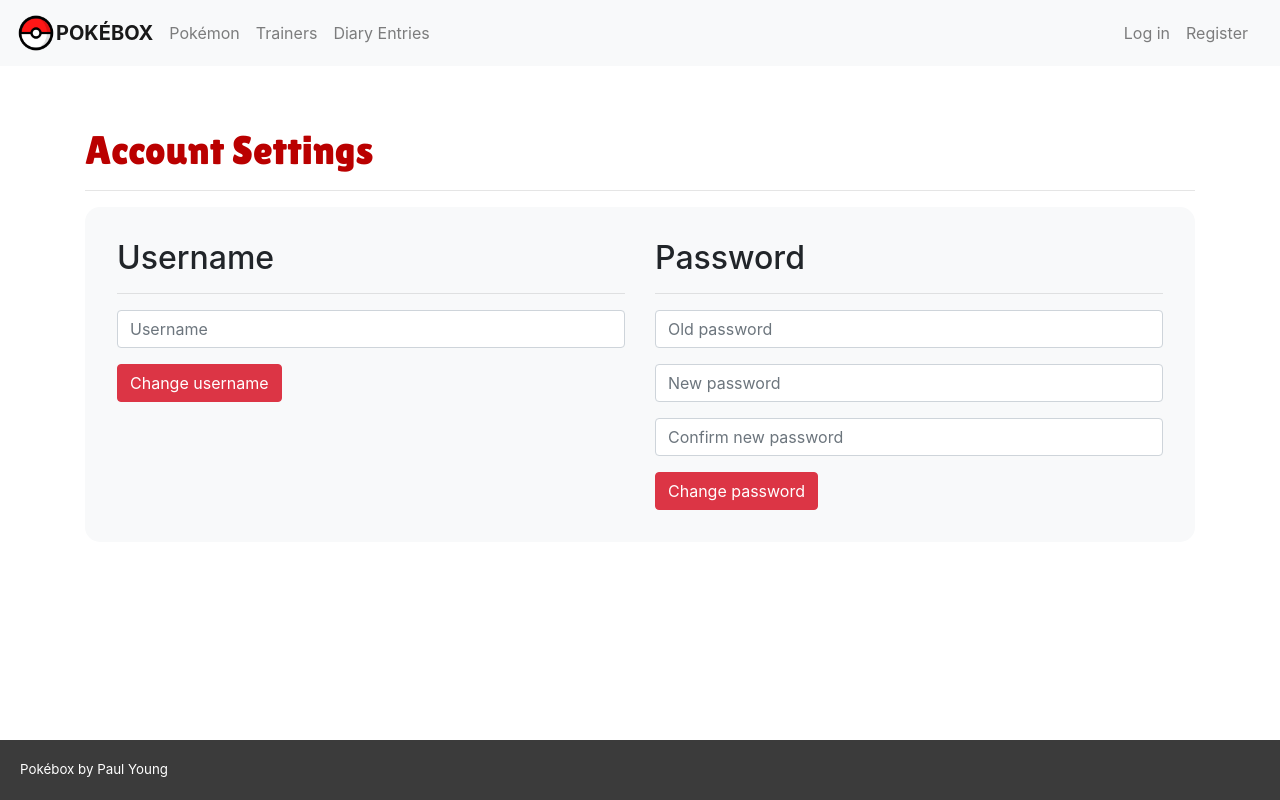
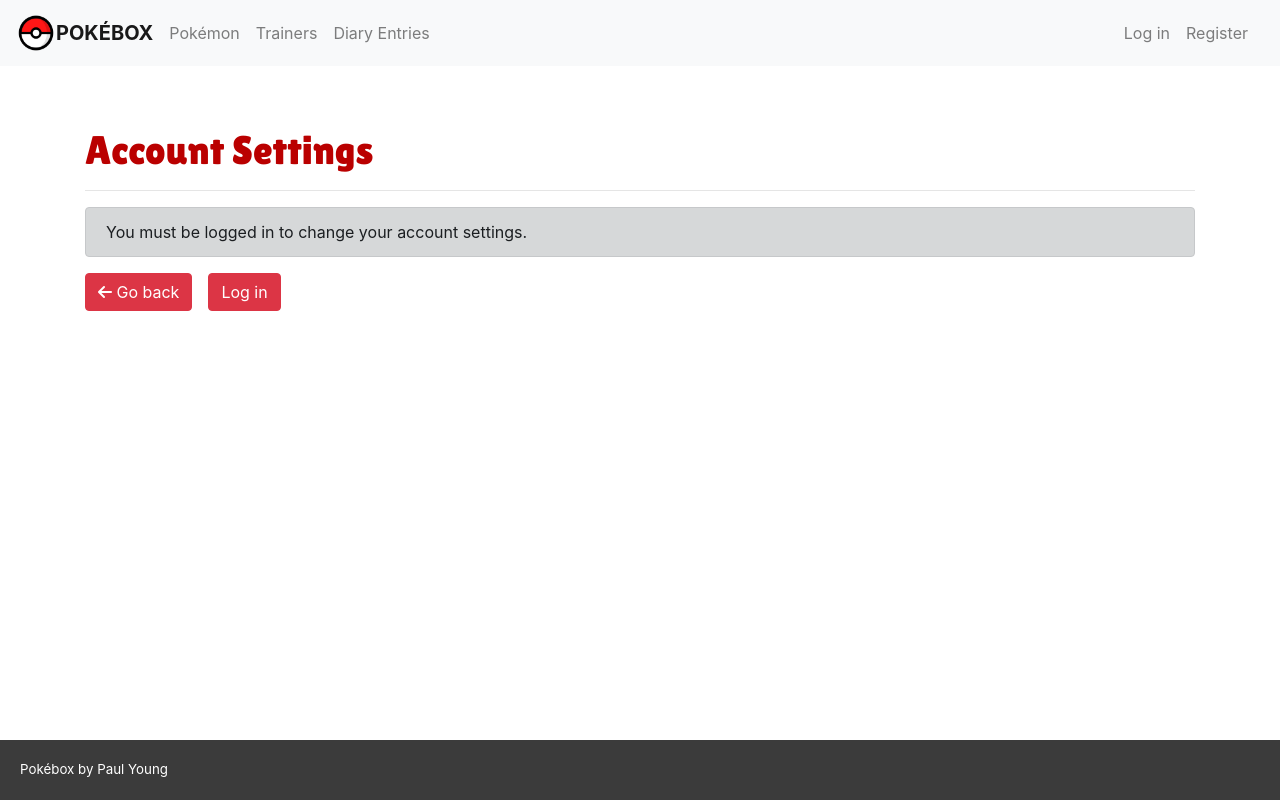
Before and after one commit to paulio11/P5-Pokebox, a React (Create React App) app: page /settings in a window 1280 px wide. Built offline with nearby package versions, Linux system fonts and the light colour scheme; no server answers.

Commit message:
Add alert to logged out user where necessary
Added an alert telling the user they need to be logged in to use the account settings and new diary entry pages. Included a go back button and a button taking them to the log in page.

```diff
--- a/src/pages/account/Settings.js
+++ b/src/pages/account/Settings.js
@@ -7,6 +7,7 @@ import {
 import { axiosRes } from "../../api/AxiosDefaults";
 import styles from "../../styles/Settings.module.css";
 import useTitle from "../../hooks/useTitle";
+import { useNavigate } from "react-router-dom";
 
 const Settings = () => {
   const currentUser = useCurrentUser();
@@ -18,6 +19,7 @@ const Settings = () => {
   const [newPassword2, setNewPassword2] = useState("");
   const [errors, setErrors] = useState({});
   const [message, setMessage] = useState("");
+  const navigate = useNavigate();
 
   useTitle("Account Settings");
 
@@ -56,6 +58,8 @@ const Settings = () => {
     <>
       <h1>Account Settings</h1>
       <hr />
+      {currentUser ? (
+        <>
           <div className={styles.FormContainer}>
             <Row>
               <Col xs={12} lg={6}>
@@ -136,6 +140,24 @@ const Settings = () => {
             </Alert>
           )}
         </>
+      ) : (
+        <>
+          <Alert variant="dark">
+            You must be logged in to change your account settings.
+          </Alert>
+          <Button variant="danger" onClick={() => navigate(-1)}>
+            <i className="fas fa-arrow-left" /> Go back
+          </Button>
+          <Button
+            variant="danger"
+            onClick={() => navigate("/login")}
+            className="ml-3"
+          >
+            Log in
+          </Button>
+        </>
+      )}
+    </>
   );
 };
 
--- a/src/pages/diary/PostForm.js
+++ b/src/pages/diary/PostForm.js
@@ -72,6 +72,8 @@ const PostForm = () => {
     <>
       <h1>New Diary Entry</h1>
       <hr />
+      {currentUser ? (
+        <>
           <Form className={styles.Container}>
             <div className={styles.Time}>{currentTime}</div>
             <hr />
@@ -147,6 +149,24 @@ const PostForm = () => {
             Post diary entry
           </Button>
         </>
+      ) : (
+        <>
+          <Alert variant="dark">
+            You must be logged in to create a new diary entry.
+          </Alert>
+          <Button variant="danger" onClick={() => navigate(-1)}>
+            <i className="fas fa-arrow-left" /> Go back
+          </Button>
+          <Button
+            variant="danger"
+            onClick={() => navigate("/login")}
+            className="ml-3"
+          >
+            Log in
+          </Button>
+        </>
+      )}
+    </>
   );
 };
 
```
Lines whose indentation alone changed are shown as unchanged.
